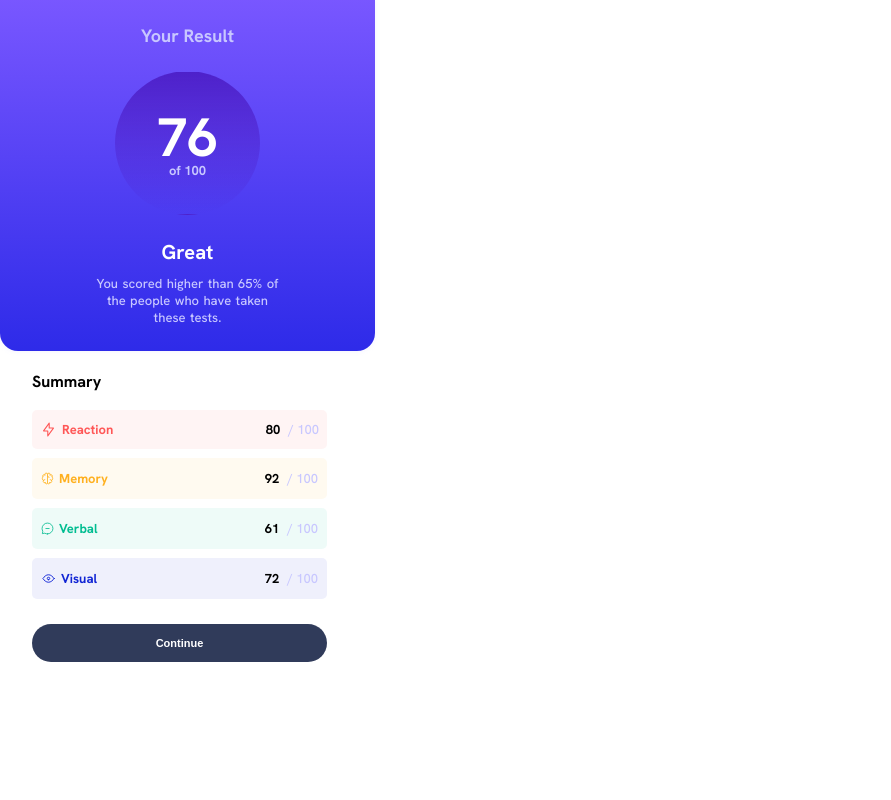
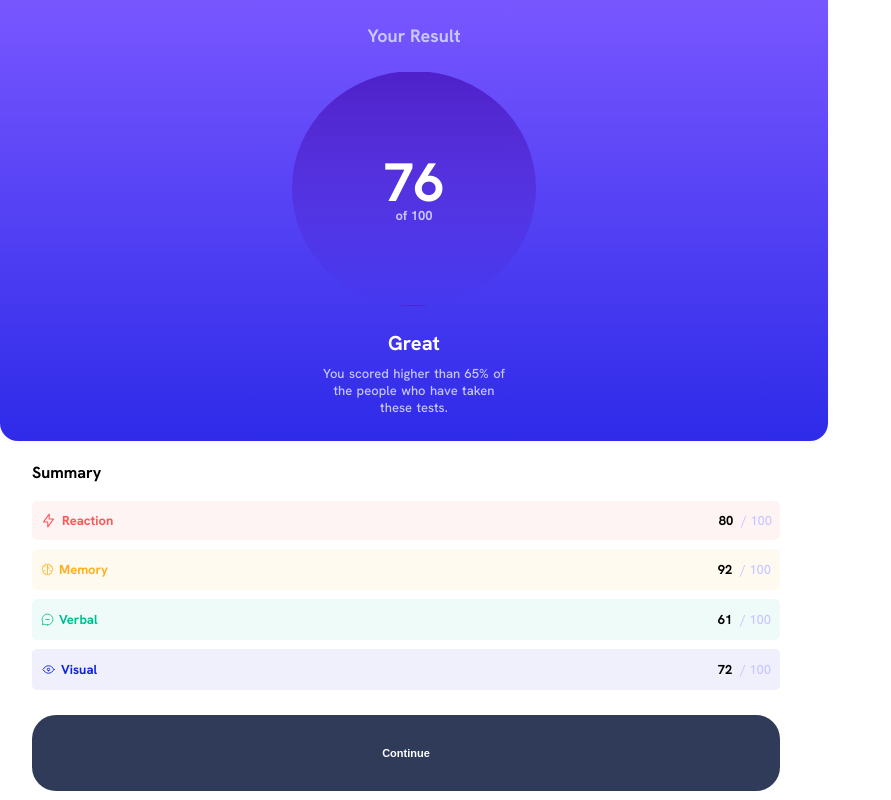
Before and after one commit to unusualmide/results-summary-component, a plain HTML site: page index.html in a window 1280 px wide. Shown: the whole page, without its empty margins (0-891 px from the left). Drawn offline with Linux system fonts and the light colour scheme.

Commit message:
Update style.css

```diff
--- a/style.css
+++ b/style.css
@@ -217,7 +217,7 @@ strong {
 
 
 /* MOBILE */
-@media screen and (min-width: 375px) {
+@media screen and (min-width: 46em) {
   .container {
     display: flex;
     flex-direction: column;
@@ -235,14 +235,14 @@ strong {
   }
 
   .box {
-    width: 375px;
+    width: 46em;
     height: auto;
     border-top-right-radius: 0;
     border-top-left-radius: 0;
   }
 
   .box-rectangle {
-    width: 375px;
+    width: 46em;
     box-shadow: none;
   }
 
@@ -250,5 +250,6 @@ strong {
     border-color: hsl(252, 100%, 67%);
     background-color: hsl(224, 30%, 27%);
     color: white;
+    padding: 2rem;
   }
 }
```
